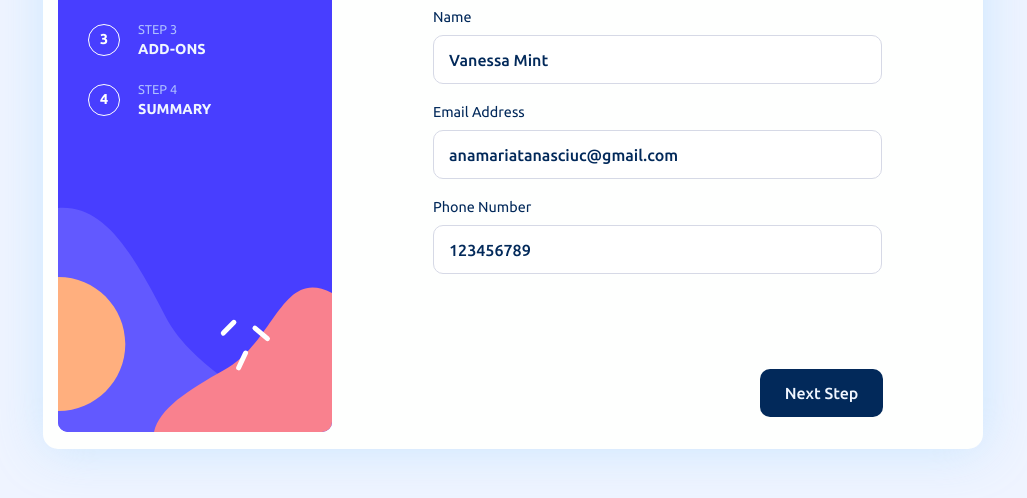
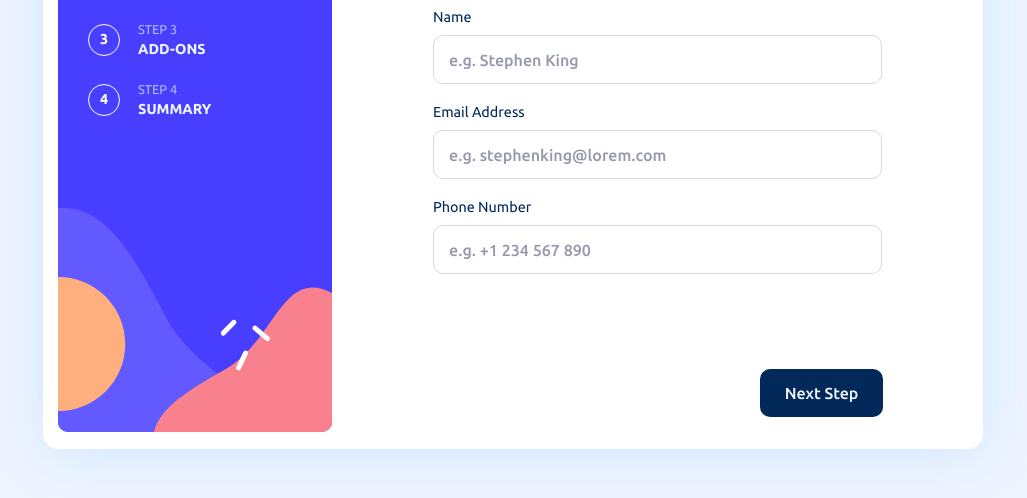
Before and after one commit to anasolomon/multistepform, a website: page index.html in a window 1280 px wide. Shown: the part 244-742 px from the top of the page, without its empty margins (127-1154 px from the left). Drawn offline with Linux system fonts and the light colour scheme; a web font is replaced by a local one.

Commit message:
Tidy values

```diff
--- a/index.html
+++ b/index.html
@@ -47,13 +47,13 @@
 
       <!-- remove values after done testing -->
       <p class="userinfo-p">Name</p> <span class="name-error">This field is required</span>
-      <input type="text" class="name-input" value="Vanessa Mint" onclick="reset_name_error()"  placeholder="e.g. Stephen King">
+      <input type="text" class="name-input" value="" onclick="reset_name_error()"  placeholder="e.g. Stephen King">
 
       <p class="userinfo-p">Email Address</p> <span class="email-error">This field is required</span>
-      <input type="text" class="email-input" value="anamariatanasciuc@gmail.com" onclick="reset_email_error()" placeholder="e.g. stephenking@lorem.com">
+      <input type="text" class="email-input" value="" onclick="reset_email_error()" placeholder="e.g. stephenking@lorem.com">
 
       <p class="userinfo-p">Phone Number</p> <span class="phone-error">This field is required</span>
-      <input type="number" class="phone-input" value="123456789" onclick="reset_phone_error()" placeholder="e.g. +1 234 567 890">
+      <input type="number" class="phone-input" value="" onclick="reset_phone_error()" placeholder="e.g. +1 234 567 890">
 
     </div>
     <div>
```
